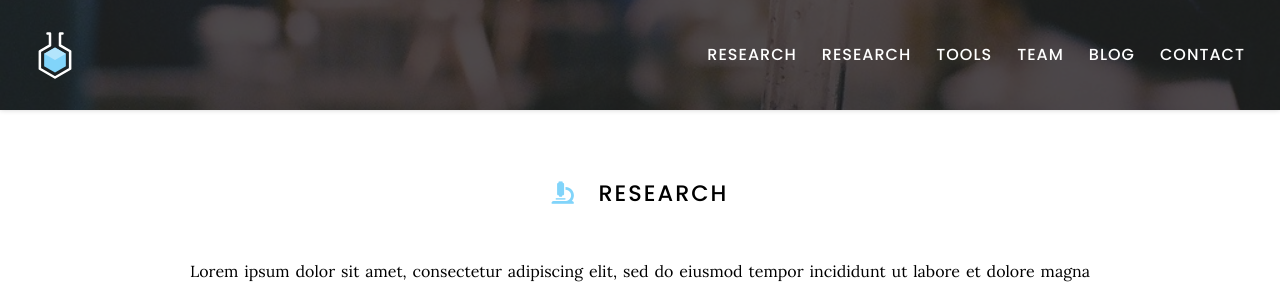
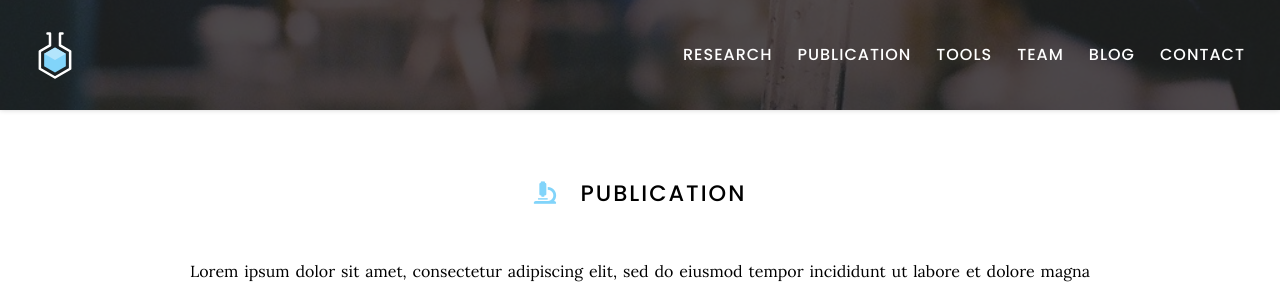
Before and after one commit to wmeng1018/Chen-lab-website, a Jekyll site: the page built from publication/index.md, in a window 1280 px wide. Shown: the top 292 px of the page. Built offline with Jekyll 4.4.1, drawn with Linux system fonts in a browser that asks for light colours.

Commit message:
Update index.md

```diff
--- a/publication/index.md
+++ b/publication/index.md
@@ -1,11 +1,11 @@
 ---
-title: Research
+title: Publication
 nav:
   order: 1
-  tooltip: Published works
+  tooltip: Publication
 ---
 
-# <i class="fas fa-microscope"></i>Research
+# <i class="fas fa-microscope"></i>Publication
 
 Lorem ipsum dolor sit amet, consectetur adipiscing elit, sed do eiusmod tempor incididunt ut labore et dolore magna aliqua.
 Ut enim ad minim veniam, quis nostrud exercitation ullamco laboris nisi ut aliquip ex ea commodo consequat.
```
